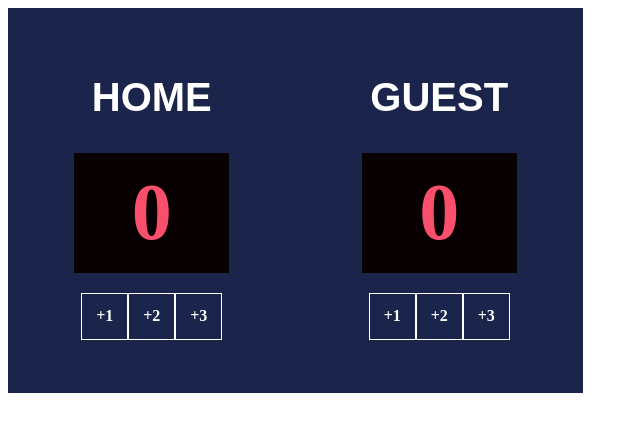
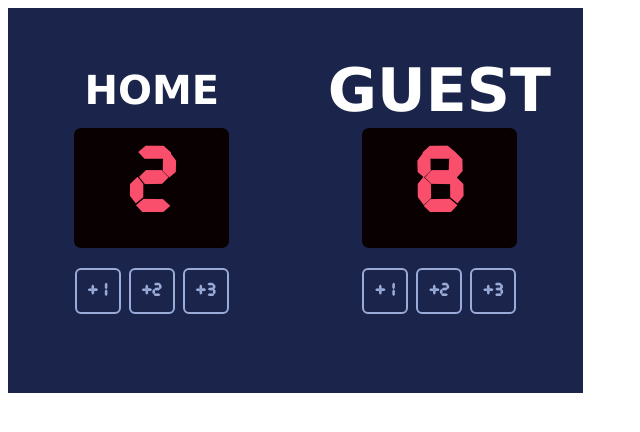
Before and after one commit to danisacoder/basketball-scoreboard, a plain HTML site: page index.html in a window 1280 px wide. Shown: the whole page, without its empty margins (0-640 px from the left). Drawn offline with Linux system fonts and the light colour scheme.

Commit message:
style updated, buttons work, winner highlighted

```diff
--- a/index.html
+++ b/index.html
@@ -10,25 +10,25 @@
 <body>
     <div id="scoreboard">
         <div id="home" class="score-column">
-            <h2 id="home-text">HOME</h2>
+            <h2 id="home-title">HOME</h2>
             <div class="score-panel">
-                <h3 class="score" id="home-score">0</h3>
+                <h3 class="score" id="home-score-text">0</h3>
             </div>
             <div class="score-increment-section">
-                <div class="score-button"><h4>+1</h4></div>
-                <div class="score-button"><h4>+2</h4></div>
-                <div class="score-button"><h4>+3</h4></div>
+                <div class="score-button" id="home-score-1"><h4>+1</h4></div>
+                <div class="score-button" id="home-score-2"><h4>+2</h4></div>
+                <div class="score-button" id="home-score-3"><h4>+3</h4></div>
             </div>
         </div>
         <div id="guest" class="score-column">
-            <h2 id="guest-text">GUEST</h2>
+            <h2 id="guest-title">GUEST</h2>
             <div class="score-panel">
-                <h3 class="score" id="guest-score">0</h3>
+                <h3 class="score" id="guest-score-text">0</h3>
             </div>
             <div class="score-increment-section">
-                <div class="score-button"><h4>+1</h4></div>
-                <div class="score-button"><h4>+2</h4></div>
-                <div class="score-button"><h4>+3</h4></div>
+                <div class="score-button" id="guest-score-1"><h4>+1</h4></div>
+                <div class="score-button" id="guest-score-2"><h4>+2</h4></div>
+                <div class="score-button" id="guest-score-3"><h4>+3</h4></div>
             </div>
 
         </div>
--- a/script.js
+++ b/script.js
@@ -0,0 +1,83 @@
+// score variables
+
+let homeScore = 2
+let guestScore = 8
+
+// DOM team text
+
+let homeTitle = document.getElementById('home-title')
+let guestTitle = document.getElementById('guest-title')
+
+// DOM score indicators
+
+let homeScoreText = document.getElementById('home-score-text')
+let guestScoreText = document.getElementById('guest-score-text')
+
+// update DOM score with score variables
+
+function scoreUpdate() {
+    homeScoreText.textContent = homeScore
+    guestScoreText.textContent = guestScore
+    highlightLeader()
+}
+
+scoreUpdate()
+
+// score increment buttons
+
+let homeScore1 = document.getElementById('home-score-1')
+let homeScore2 = document.getElementById('home-score-2')
+let homeScore3 = document.getElementById('home-score-3')
+let guestScore1 = document.getElementById('guest-score-1')
+let guestScore2 = document.getElementById('guest-score-2')
+let guestScore3 = document.getElementById('guest-score-3')
+
+// increment button functions
+
+homeScore1.addEventListener('click', function() {
+    homeScore += 1
+    scoreUpdate()
+})
+
+homeScore2.addEventListener('click', function() {
+    homeScore += 2
+    scoreUpdate()
+})
+
+homeScore3.addEventListener('click', function() {
+    homeScore += 3
+    scoreUpdate()
+})
+
+guestScore1.addEventListener('click', function() {
+    guestScore += 1
+    scoreUpdate()
+})
+
+guestScore2.addEventListener('click', function() {
+    guestScore += 2
+    scoreUpdate()
+})
+
+guestScore3.addEventListener('click', function() {
+    guestScore += 3
+    scoreUpdate()
+})
+
+// highlight the leader
+
+function highlightLeader() {
+    if (homeScore > guestScore) {
+            console.log('home is winning')
+            homeTitle.classList.add('currentWinner');
+            guestTitle.classList.remove('currentWinner')
+    } else if (guestScore > homeScore) {
+            console.log('guest is winning')
+            guestTitle.classList.add('currentWinner');
+            homeTitle.classList.remove('currentWinner')
+    } else {
+            console.log('tied')
+            guestTitle.classList.remove('currentWinner')
+            homeTitle.classList.remove('currentWinner')
+    }
+}
--- a/style.css
+++ b/style.css
@@ -1,3 +1,8 @@
+@font-face {
+    font-family: 'CursedTimerUlil-Aznm';
+    src: url(CursedTimerUlil-Aznm.ttf);
+}
+
 #scoreboard {
     background-color: #1B244A;
     width: 575px;
@@ -6,11 +11,15 @@
     display: flex;
     flex-direction: row;
     justify-content: space-around;
+    font-family: CursedTimerUlil-Aznm;
 }
 
 h2 {
-    font-family: sans-serif;
+    font-family: Verdana, Geneva, Tahoma, sans-serif;
     font-size: 40px;
+    font-weight: bold;
+    margin: 0 0 15px 0;
+    padding: 0;
 }
 
 .score-column {
@@ -25,6 +34,8 @@ h2 {
     height: 120px;
     width: 155px;
     display: flex;
+    border-radius: 7px;
+
 }
 
 .score {
@@ -34,11 +45,14 @@ h2 {
 }
 
 .score-button {
-    border: 1px solid white;
-    height: 45px;
-    width: 45px;
-    margin: auto;
+    border: 2px solid #9AABD8;
+    color: #9AABD8;
+    height: 42px;
+    width: 42px;
+    margin: 0 4px;
     display: flex;
+    border-radius: 6px;
+
 }
 
 .score-button h4 {
@@ -51,3 +65,7 @@ h2 {
     justify-content: space-evenly;
     margin: 20px auto;
 }
+
+.currentWinner {
+    transform: scale(1.5);
+}
```
Also changed, not shown: 1 other file.
